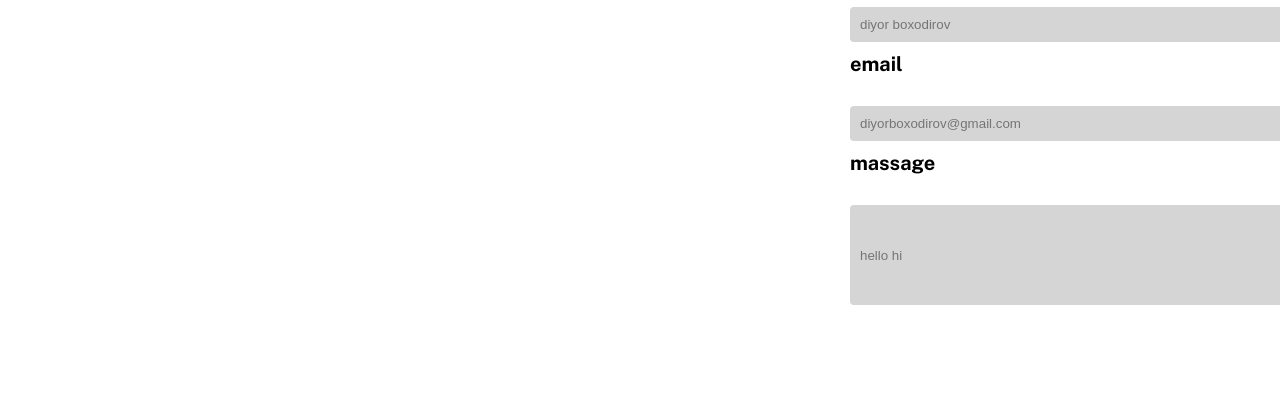
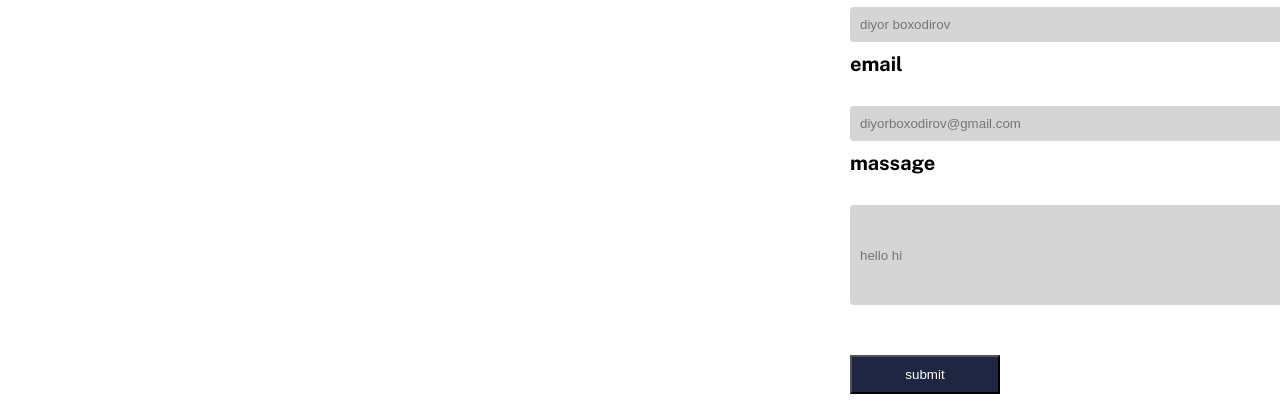
Before and after one commit to diyorbek00700/page3, a plain HTML site: page index.html in a window 1280 px wide. Shown: the part 741-1145 px from the top of the page. Drawn offline with Linux system fonts and the light colour scheme.

Commit message:
first commit

```diff
--- a/index.html
+++ b/index.html
@@ -69,7 +69,10 @@
                     <input type="text" class=" text2 v3 " id="mas" placeholder="hello hi ">
             </div>
 
+
+
             </form>
+            <button class="v123">submit</button>
         </div>
     </main>
     <footer>
--- a/style.css
+++ b/style.css
@@ -145,6 +145,24 @@
   color: green;
 }
 
+
+
+.v123{
+  color: white;
+  background: #1f2641;
+  transition: all 0.4s ease-in-out;
+  width: 150px;
+  padding: 10px;
+  margin-top: 50px;
+  margin-left: 850px;
+}
+
+.v123:hover{
+  background: white;
+  color: #1f2641;
+  border: 1px solid rgb(39, 39, 52);
+}
+
 @media (max-width: 460px) {
   .nav > button {
     display: inline-block;
@@ -153,6 +171,9 @@
     cursor: pointer;
     border: transparent;
   }
+
+
+
   .nav-list {
     position: fixed;
     top: 5rem;
```
